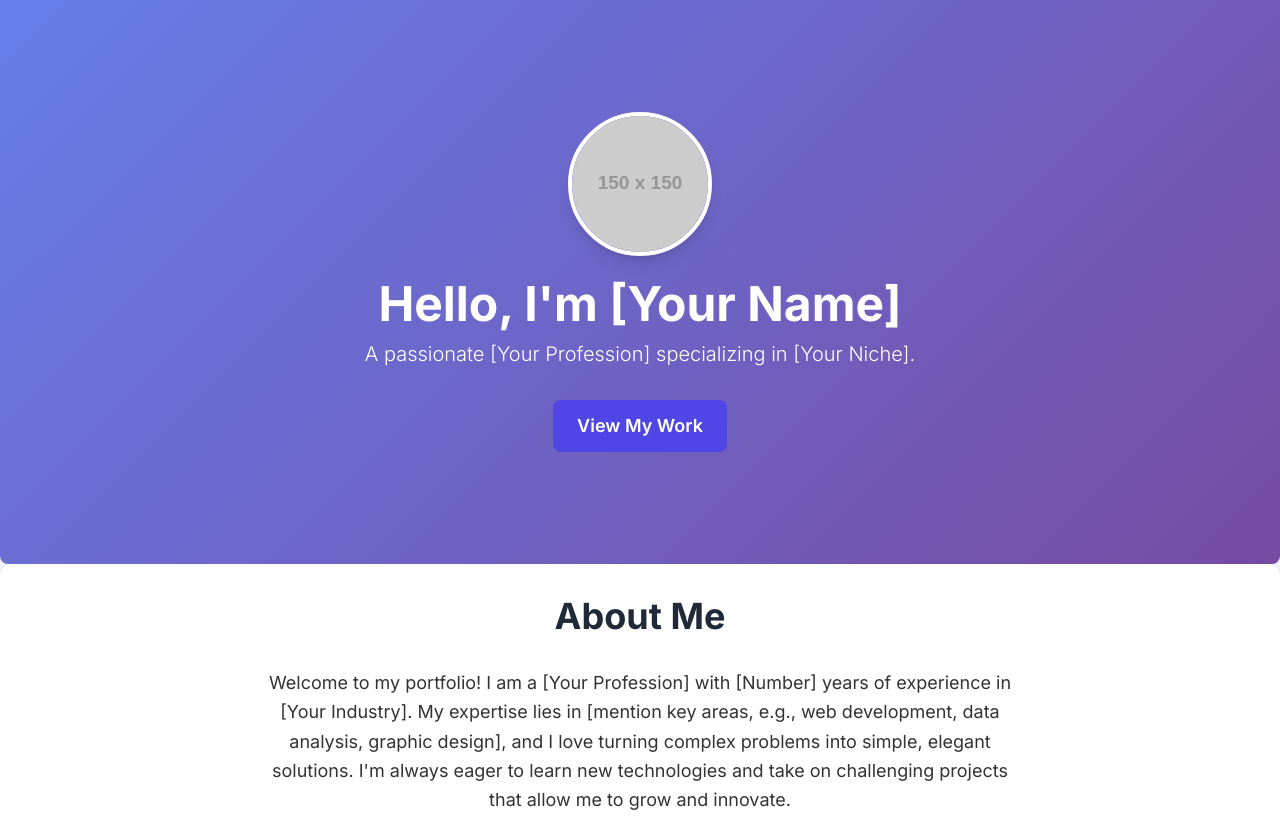
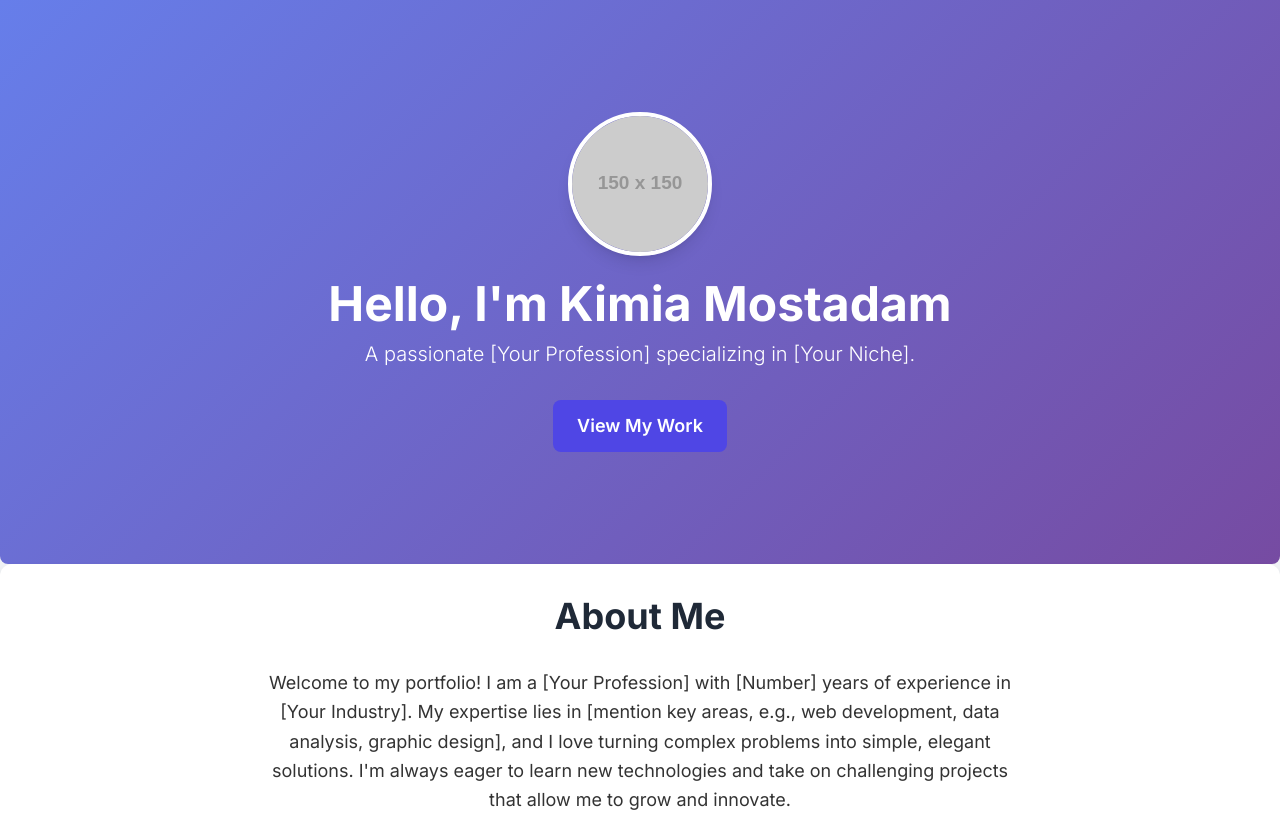
Before and after one commit to kimiamostadam/kimiamostadam.github.io, a plain HTML site: page index.html in a window 1280 px wide. Shown: the top 817 px of the page. Drawn offline with nearby package versions, Linux system fonts and the light colour scheme; placeholder pictures from the web are drawn by us.

Commit message:
Update name

```diff
--- a/index.html
+++ b/index.html
@@ -67,7 +67,7 @@
         <div class="container flex flex-col items-center">
             <!-- Profile Image Placeholder -->
             <img src="https://placehold.co/150x150/667eea/ffffff?text=Your+Photo" alt="Your Photo" class="w-36 h-36 rounded-full border-4 border-white shadow-lg mb-6 object-cover">
-            <h1 class="text-5xl font-bold mb-3">Hello, I'm [Your Name]</h1>
+            <h1 class="text-5xl font-bold mb-3">Hello, I'm Kimia Mostadam</h1>
             <p class="text-xl font-light mb-8">A passionate [Your Profession] specializing in [Your Niche].</p>
             <a href="#projects" class="btn-primary font-semibold text-lg hover:shadow-lg">View My Work</a>
         </div>
```
